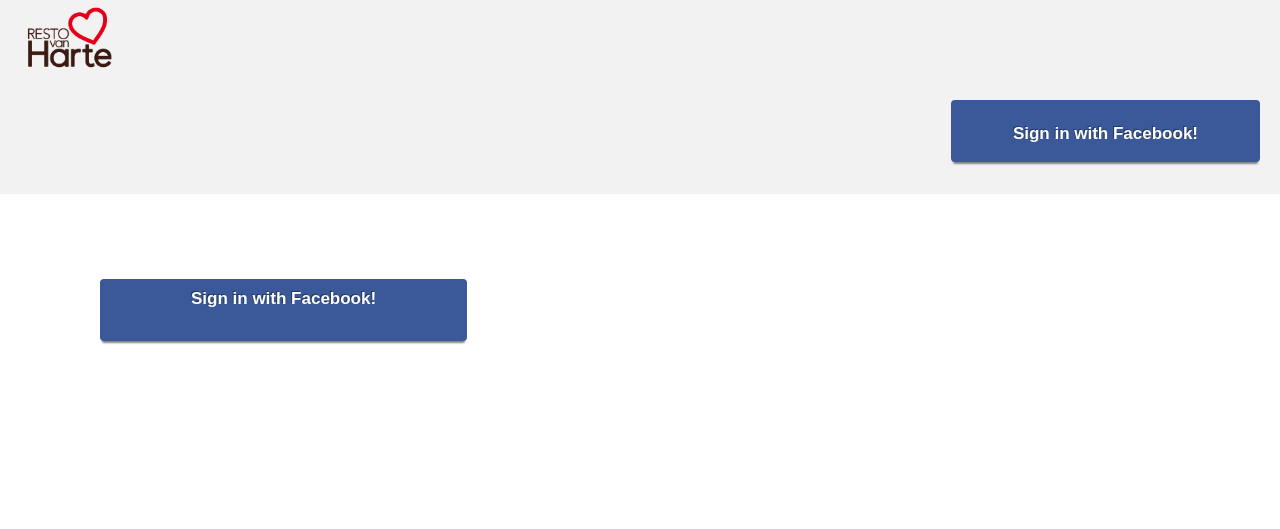
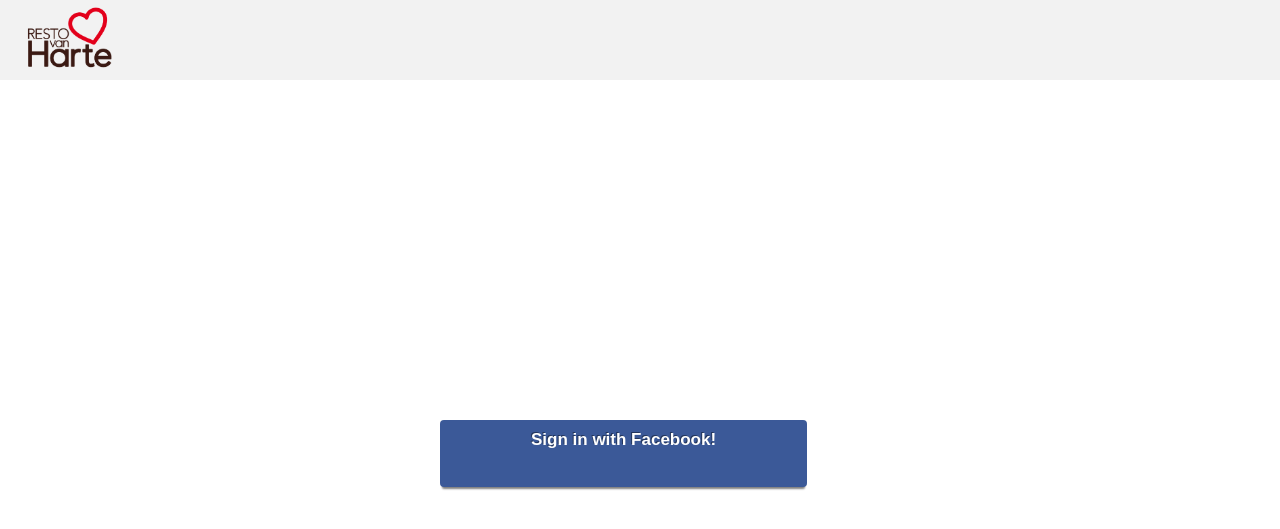
Before and after one commit to Ih4teappels/RestovanHarte, a PHP site: the page made by views/loginHeader.php in a window 1280 px wide. Shown: the top 529 px of the page. Run offline with PHP 8.4, Linux system fonts and the light colour scheme; the template is opened without the code that fills it: most values are stand-ins (such as "Sample title", 1, 10 or a date in 2020).

Commit message:
styled login page

```diff
--- a/css/style.css
+++ b/css/style.css
@@ -12,12 +12,14 @@
     padding-right: 45px;
     padding-bottom: 15px;
 
-    margin-top: 5em;
+    margin-top: 20em;
     margin-bottom: 1em;
+    margin-left: 20em;
+    margin-right: 20em;
     background-color: #3b5998;
     text-decoration: none;
     color: white;
-    height: 35px;
+    height: 40px;
     border: none;
     display: inline-block;
     text-align: center;
@@ -41,7 +43,7 @@
     padding-top: 10px;
     padding-left: 45px;
     padding-right: 45px;
-    padding-bottom: 15px
+    padding-bottom: 15px;
 }
 
 
@@ -49,6 +51,8 @@
 
 #navbar {
     background-color: #f2f2f2;
+    width: 100%;
+    height: 80px;
 }
 
 #nav {
--- a/views/loginHeader.php
+++ b/views/loginHeader.php
@@ -1,14 +1,10 @@
-<header>
+
 	<div id="navbar">
 		<div id="navLogo">
 			<img src="img/logo.png" alt="logo" width="100px" height="100px">
 		</div>
-		<div id="loginNav">
-			<ul>
-				<li><?php echo '<div id="fbLogin"><a href="'. $loginUrl . '">Sign in with Facebook!</a></div>'?></li>
-			</ul>
-		</div>
+
 	</div>
-</header>
+
 <div id="wrapper">
 <?php echo '<div id="fbLogin"><a href="'. $loginUrl . '">Sign in with Facebook!</a></div>'?>
```
